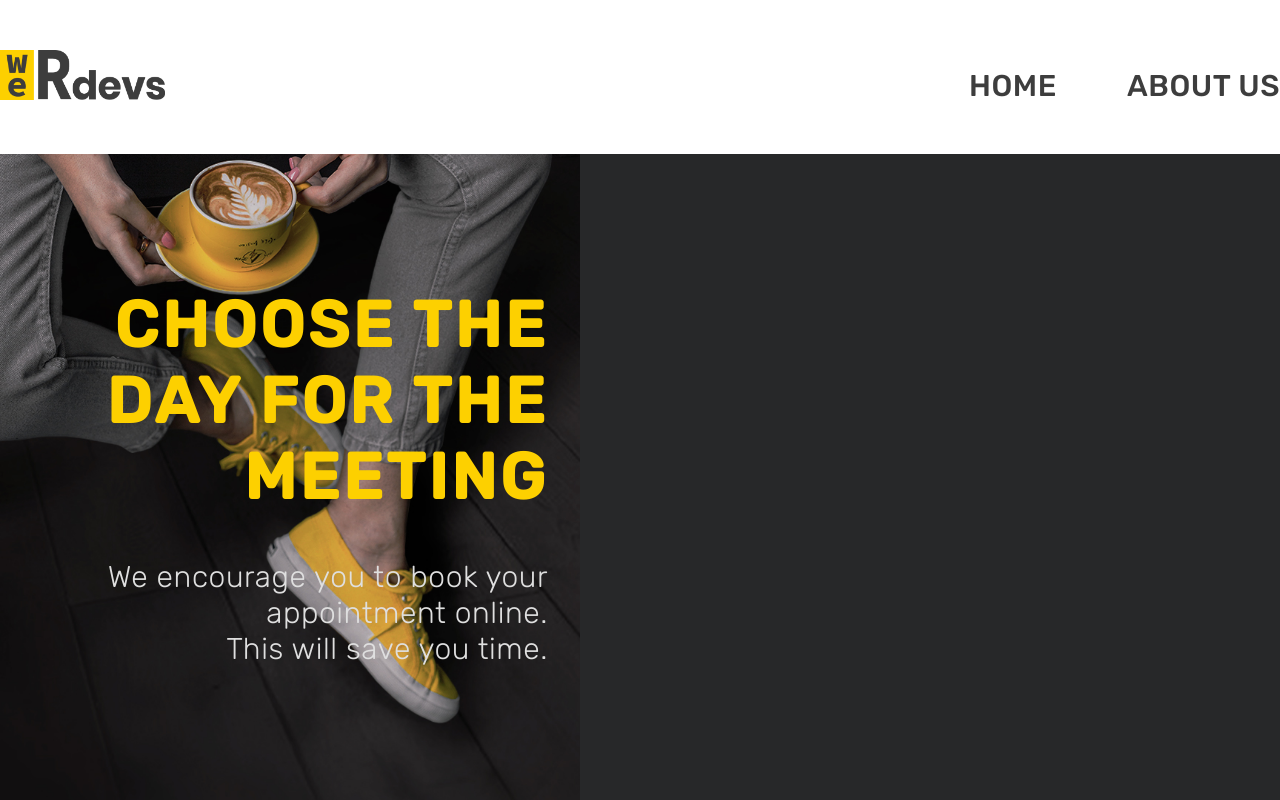
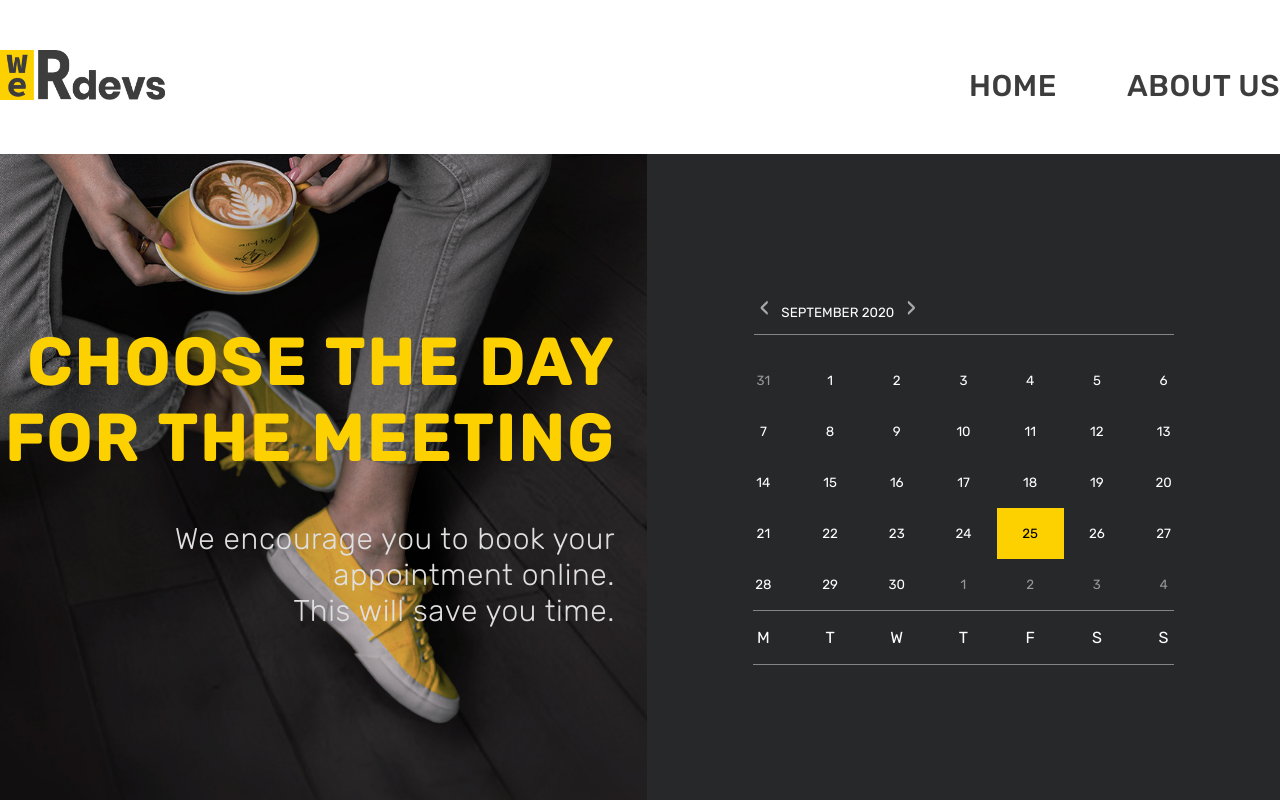
Before and after one commit to n7-remax/react-calendar, a React (Create React App) app: page /about-us in a window 1280 px wide. Built offline with nearby package versions, Linux system fonts and the light colour scheme.

Commit message:
added calendar and about us page

```diff
--- a/package.json
+++ b/package.json
@@ -8,6 +8,7 @@
     "@testing-library/user-event": "^7.1.2",
     "node-sass": "^4.14.1",
     "react": "^16.13.1",
+    "react-calendar": "^3.1.0",
     "react-dom": "^16.13.1",
     "react-scripts": "3.4.3"
   },
--- a/src/components/App.js
+++ b/src/components/App.js
@@ -4,7 +4,6 @@ import Header from './Header/Header'
 import Home from './Home/Home';
 
 import '../styles/style.scss'
-
 
 function App() {
   return (
--- a/src/components/Home/Calendar/Calendar.js
+++ /dev/null
@@ -1,10 +0,0 @@
-import React from 'react';
-
-function Calendar() {
-  return (
-    <div className="Calendar">
-    </div>
-  );
-}
-
-export default Calendar;
--- a/src/components/Home/Home.js
+++ b/src/components/Home/Home.js
@@ -1,10 +1,39 @@
-import React from 'react';
-import Calendar from './Calendar/Calendar';
+import React, { useState } from 'react';
+import Calendar from 'react-calendar';
+
+function CalendarInput(props) {
+    return (
+        <div className="calendar-input">
+            <form>
+                <div className="cross" onClick={props.closeForm}>&#128473;</div>
+                <div className="month-input">
+                    <label>Month</label>
+                    <input type="text" defaultValue="month"/>
+                </div>
+                <div className="day-input">
+                    <label>Day</label>
+                    <input type="text" defaultValue="day" />
+                </div>
+            </form>
+        </div>
+    )
+}
 
 function Home() {
+    const [dateState, setDateState] = useState(new Date());
+    const [inputState, setInputState] = useState({
+        showInput: false,
+    });
+
+    const toggleInputHandler = () => {
+        setInputState({ showInput: true })
+        console.log(inputState.showInput)
+    }
     return (
         <div className="Home">
+            {inputState.showInput ? <CalendarInput closeForm={() => setInputState({ showInput: false })} /> : null
 
+            }
             <div className="home-wrapper">
                 <div className="home-heading">
                     <h1>Choose the day for the meeting</h1>
@@ -14,8 +43,16 @@ function Home() {
                     <p>This will save you time.</p>
                 </div>
             </div>
-                <div className="calendar-box">
-                    <Calendar />
+            <div className="Calendar">
+                <Calendar
+                    locale="en-EN"
+                    next2Label={null}
+                    prev2Label={null}
+                    onChange={setDateState}
+                    value={dateState}
+                    onClickDay={toggleInputHandler}
+                    formatShortWeekday={(locale, date) => ['S', 'M', 'T', 'W', 'T', 'F', 'S'][date.getDay()]}
+                />
             </div>
 
         </div>
--- a/src/styles/style.scss
+++ b/src/styles/style.scss
@@ -4,6 +4,7 @@ $primary-color: #FDD000;
 
 * {
     font-family: 'Rubik', sans-serif;
+    box-sizing: border-box;
 }
 h1,h2,h3,h4,h5,h6,p {
     margin: 0;
@@ -74,6 +75,7 @@ h1,h2,h3,h4,h5,h6,p {
 //Home
 
 .Home {
+    position: relative;
     display: flex;
     justify-content: flex-end;
     align-items: center;
@@ -110,4 +112,166 @@ h1,h2,h3,h4,h5,h6,p {
     height: calc(100vh - 154px);
     width: 700px;
     background: #272829;
+    display: flex;
+    align-items: center;
 }
+
+//react-calendar styles
+
+.react-calendar {
+    width: 100%;
+    max-width: 467px;
+    margin: 0 auto;
+}
+
+.react-calendar__navigation {
+    max-width: 420px;
+    margin: 0 auto;
+}
+.react-calendar__navigation__arrow {
+    font-size: 28px;
+    color: #DFDFDF;
+    opacity: 0.6;
+}
+.react-calendar__navigation__arrow,
+.react-calendar__navigation__label,
+.react-calendar__tile {
+    background: none;
+    color: white;
+    border: none;
+}
+.react-calendar__month-view__weekdays__weekday {
+    color: white;
+    text-align: center;
+    abbr[title] {
+        text-decoration: none;
+    }
+}
+.react-calendar__month-view > div > div {
+    display: flex;
+    flex-direction: column-reverse;
+}
+.react-calendar__month-view__days__day--neighboringMonth {
+    color: #DFDFDF;
+    opacity: 0.6;
+}
+.react-calendar__tile--active {
+    position: relative;
+    color: $primary-color !important;
+    outline: none;
+
+    &:before {
+        content: "";
+        position: absolute;
+        bottom: 5px;
+        background: #FDD000;
+        width: 5px;
+        height: 5px;
+        border-radius: 100%;
+        left: 47%;
+    }
+}
+.react-calendar__tile--now {
+    background: $primary-color !important;
+    color: black !important;
+}
+.react-calendar__navigation {
+    position: relative;
+    margin-bottom: 30px;
+
+    &::before {
+        content: '';
+        position: absolute;
+        background-color: rgba(255, 255, 255, 0.43);
+        width: 100%;
+        height: 1px;
+        bottom: -10px;
+        left: 0;
+    }
+
+}
+.react-calendar__navigation__label__labelText {
+    text-transform: uppercase;
+}
+.react-calendar__tile {
+    height: 51px;
+    padding: 0;
+}
+.react-calendar__month-view__weekdays {
+    position: relative;
+    padding: 18px 0;
+
+    &::before {
+        content: '';
+        position: absolute;
+        background-color:  rgba(255, 255, 255, 0.43);
+        width: 90%;
+        height: 1px;
+        top: 0;
+        left: 5%;
+    }
+    &::after {
+        content: '';
+        position: absolute;
+        background-color: rgba(255, 255, 255, 0.43);
+        width: 90%;
+        height: 1px;
+        bottom: 0;
+        left: 5%;
+    }
+}
+
+// Form styles
+
+.calendar-input {
+    background: rgba(39, 40, 41, 0.85);
+    position: absolute;
+    width: 100vw;
+    height: calc(100vh - 154px);
+    z-index: 5;
+
+    form {
+        position: absolute;
+        display: flex;
+        padding: 25px;
+        background: white;
+        top: 50%;
+        left: 35%;
+
+        .cross {
+            background-color: $primary-color;
+            position: absolute;
+            top: 0;
+            right: 0;
+            width: 28px;
+            height: 28px;
+            text-align: center;
+            cursor: pointer;
+        }
+
+        .month-input {
+            margin-right: 20px;
+        }
+
+        .day-input, .month-input {
+            display: flex;
+            flex-direction: column;
+
+            label {
+                color: #A2A2A2;
+                margin-bottom: 10px;
+                font-size: 20px;
+            }
+
+            input {
+                border-color: $primary-color;
+                outline: none;
+                border-style: solid;
+                width: 220px;
+                height: 54px;
+                padding-left: 20px;
+                font-size: 22px;
+            }
+        }
+    }
+}
```
Also changed, not shown: src/components/AboutUs/AboutUs.js (+7 -0 lines), 1 other file (tests, documents, lock files or other folders). Lines whose indentation alone changed are shown as unchanged.
